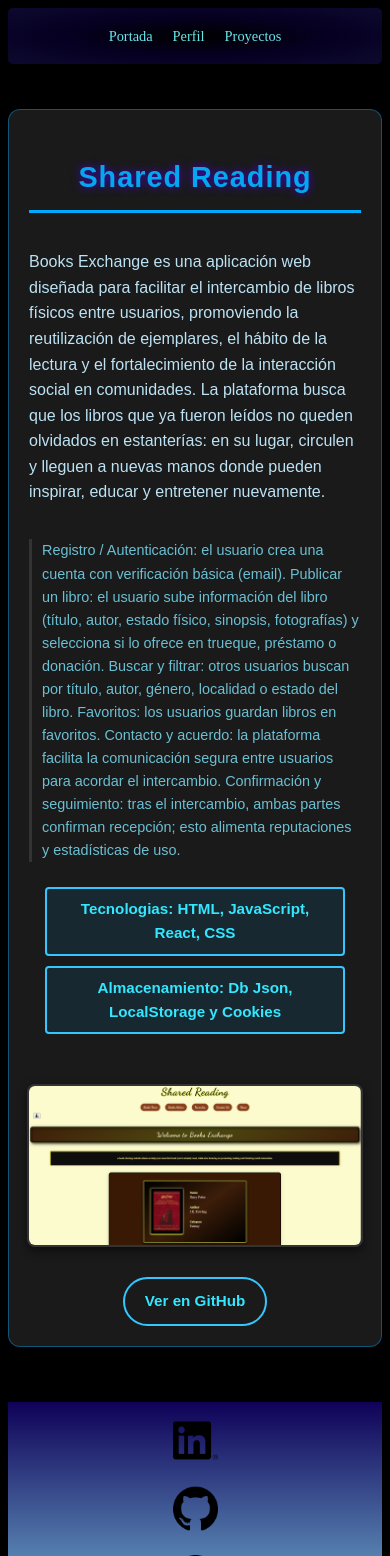
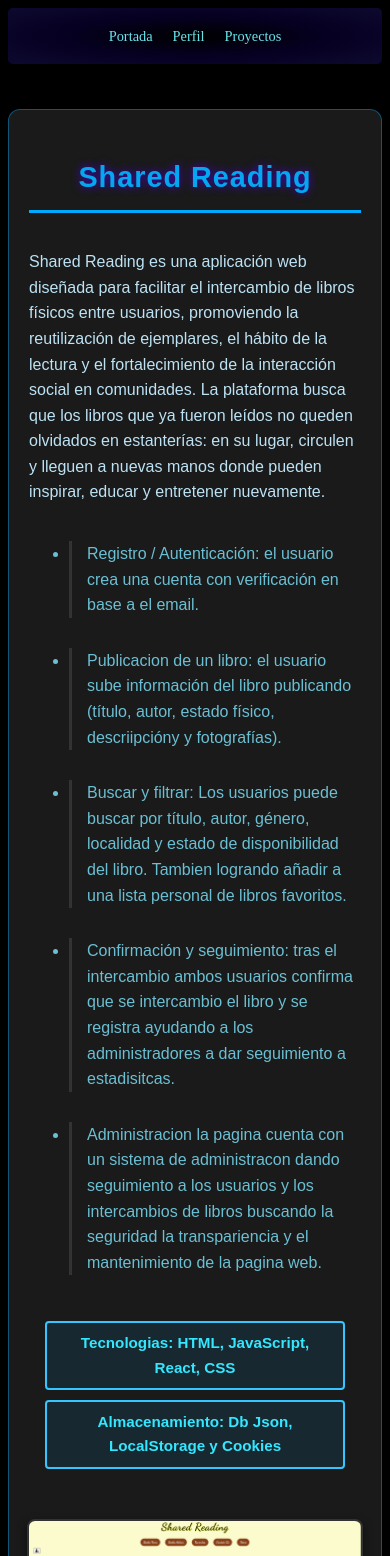
Before and after one commit to JuanDiegoCC02/portafolio, a React (Vite) app: page /portafolio/proyectosInfo/1 in a window 390 px wide. Shown: the top 1556 px of the page. Built offline with nearby package versions, Linux system fonts and the light colour scheme.

Commit message:
Updating CardInfoProyect NewStructure and add newInformation

```diff
--- a/src/components/CarrouselProyectosPage.jsx
+++ b/src/components/CarrouselProyectosPage.jsx
@@ -48,7 +48,7 @@ const cardsProyectos = [
   {
     src: homeBE,
     title: "Books Exchange",
-    desc: "Plataforma web para el intercambio de libros, donde los usuarios pueden publicar, buscar y encontrar libros conectando y compartiendo nuevas lecturas dando así un nuevo uso al libro.",
+    desc: "Shared Reading es una plataforma web de intercambio de libros construida con React que conecta a los amantes de la lectura. Siendo nuestro objetivo darle una nueva vida a esos libros que ya leíste, fomentando la lectura y promoviendo la interacción social entre los lectores a través de la cultura del compartir.",
      github: "https://github.com/JuanDiegoCC02/books-exchange.git",
      tecno: "HTML, JavaScript, React, CSS ",
      almace: "Db Json, LocalStorage y Cookies",
--- a/src/components/PortadaCarrouselProyectos.jsx
+++ b/src/components/PortadaCarrouselProyectos.jsx
@@ -7,7 +7,7 @@ import homeNA from "../imagenesNumbAstro/homeNA.PNG"
 function PortadaCarrouselProyectos() {
   const proyectos = [
     { src: homeNA, title: "Agenda Numb Astro", desc: "Aplicación tipo agenda para organizar rutinas y hábitos." },
-    { src: homeBE, title: "Books Exchange", desc: "Plataforma web para intercambio de libros entre usuarios." }
+    { src: homeBE, title: "Shared Reading ", desc: "Shared Reading es una plataforma web de intercambio de libros construida con React que conecta a los amantes de la lectura. Siendo nuestro objetivo darle una nueva vida a esos libros que ya leíste, fomentando la lectura y promoviendo la interacción social entre los lectores a través de la cultura del compartir." }
   ];
 
   const [index, setIndex] = useState(0);
--- a/src/components/ProyectoCardInfo.jsx
+++ b/src/components/ProyectoCardInfo.jsx
@@ -13,9 +13,18 @@ function ProyectoCardInfo() {
       title: "Numb Astro",
       infoPag:
         "Numb Astro es una aplicación web diseñada para ayudar a los usuarios a desarrollar y mantener nuevos hábitos en su vida cotidiana, combinando motivación, seguimiento visual y una experiencia temática inspirada en el espacio. La plataforma integra un mapa estelar interactivo y un sistema de recompensas (“loot”) que representan el progreso personal como si el usuario estuviera explorando su propio universo interior. Cada hábito cumplido equivale a una nueva estrella descubierta, y cada logro desbloqueado impulsa al usuario a avanzar hacia nuevas constelaciones. Esta dinámica convierte la creación de hábitos en una experiencia lúdica, visual y motivadora, donde el crecimiento personal se refleja como un viaje cósmico.",
-      descrp:
-        "Características principales: Temática galáctica y visual inmersiva: La interfaz simula una atmósfera espacial donde los hábitos, logros y rutinas se representan mediante elementos astrales, ofreciendo una experiencia envolvente. Mapa estelar y logros: El usuario puede visualizar su progreso a través de un mapa estelar interactivo, donde cada meta completada ilumina nuevas estrellas o planetas. Sistema de “loot” (recompensas): Por cada avance, el usuario obtiene recompensas simbólicas que refuerzan la constancia y el cumplimiento de objetivos. Gestión y moderación de usuarios: Incluye paneles de administración que permiten controlar registros, roles y actividades, garantizando un entorno ordenado y funcional. Privacidad y seguridad: Implementa validaciones, autenticación y control de acceso para proteger la información personal. Además, cuenta con términos y condiciones claros que regulan el uso responsable de la plataforma. Seguimiento y análisis gráfico: Los usuarios pueden visualizar su evolución mediante gráficos de rendimiento, facilitando el análisis de sus hábitos y el reconocimiento de sus logros.",
-      github: "https://github.com/JuanDiegoCC02/Agenda-Numb-Astro.git",
+
+      descrp1:
+        "Implementa Registro e Inicio de Sesión con validación de email, asegurando la autenticidad del usuario en este viaje cosmico.",
+      descrp2:
+        "El usuario define sus objetivos mediante un formulario de tareas (hábito a cumplir). Dispone de una agenda para registrar, administrar y hacer seguimiento de las tareas, permitiendo la actualización de estado o edición de la información.",
+      descrp3:
+        "El Mapa Estelar es la representación visual del progreso. Cada tarea completada (hábito positivo) se traduce en una nueva estrella o planeta iluminado, impulsando el avance hacia nuevas constelaciones.",
+      descrp4:
+        " Por cada avance significativo, el usuario desbloquea un botín de memorias o recompensas simbólicas. Este feedback positivo refuerza la constancia y la generación de hábitos seguros.",
+      descrp5:
+        "Administración para la pagina la cual cuenta con un sistema de administración dando seguimiento alos usuarios sus habitos y el compriso con estos ademas de brindar un constante mantenimiento y actualizaciones a la paginá web. ",
+
       tecno: "HTML, JavaScript, React, Css ",
       almace: "Db Json, LocalStorage, y Cookies",
     },
@@ -23,9 +32,18 @@ function ProyectoCardInfo() {
       src: homeBE,
       title: "Shared Reading",
       infoPag:
-        "Books Exchange es una aplicación web diseñada para facilitar el intercambio de libros físicos entre usuarios, promoviendo la reutilización de ejemplares, el hábito de la lectura y el fortalecimiento de la interacción social en comunidades. La plataforma busca que los libros que ya fueron leídos no queden olvidados en estanterías: en su lugar, circulen y lleguen a nuevas manos donde pueden inspirar, educar y entretener nuevamente.",
-      descrp:
-        "Registro / Autenticación: el usuario crea una cuenta con verificación básica (email). Publicar un libro: el usuario sube información del libro (título, autor, estado físico, sinopsis, fotografías) y selecciona si lo ofrece en trueque, préstamo o donación. Buscar y filtrar: otros usuarios buscan por título, autor, género, localidad o estado del libro. Favoritos: los usuarios guardan libros en favoritos. Contacto y acuerdo: la plataforma facilita la comunicación segura entre usuarios para acordar el intercambio. Confirmación y seguimiento: tras el intercambio, ambas partes confirman recepción; esto alimenta reputaciones y estadísticas de uso.",
+        "Shared Reading es una aplicación web diseñada para facilitar el intercambio de libros físicos entre usuarios, promoviendo la reutilización de ejemplares, el hábito de la lectura y el fortalecimiento de la interacción social en comunidades. La plataforma busca que los libros que ya fueron leídos no queden olvidados en estanterías: en su lugar, circulen y lleguen a nuevas manos donde pueden inspirar, educar y entretener nuevamente.",
+      descrp1:
+        "Registro / Autenticación: el usuario crea una cuenta con verificación en base a el email.",
+      descrp2:
+        "Publicacion de un libro: el usuario sube información del libro publicando (título, autor, estado físico, descriipcióny y fotografías).",
+      descrp3:
+        "Buscar y filtrar: Los usuarios puede buscar por título, autor, género, localidad y estado de disponibilidad del libro. Tambien logrando añadir a una lista personal de libros favoritos.",
+      descrp4:
+        " Confirmación y seguimiento: tras el intercambio ambos usuarios confirma que se intercambio el libro y se registra ayudando a los administradores a dar seguimiento a estadisitcas.",
+      descrp5:
+        "Administracion la pagina cuenta con un sistema de administracon dando seguimiento a los usuarios y los intercambios de libros buscando la seguridad la transpariencia y el mantenimiento de la pagina web. ",
+
       github: "https://github.com/JuanDiegoCC02/books-exchange.git",
       tecno: "HTML, JavaScript, React, CSS ",
       almace: "Db Json, LocalStorage y Cookies",
@@ -48,7 +66,15 @@ function ProyectoCardInfo() {
       <h2 className="titleInfoProyecto">{proyecto.title}</h2>
 
       <p className="detallePagInfoProyecto">{proyecto.infoPag}</p>
-      <p className="descInfoProyecto">{proyecto.descrp}</p>
+      <ul>
+        <li className="descrLi">{proyecto.descrp1} </li>
+        <li className="descrLi">{proyecto.descrp2}</li>
+        <li className="descrLi">{proyecto.descrp3}</li>
+        <li className="descrLi">{proyecto.descrp4}</li>
+        <li className="descrLi">{proyecto.descrp5}</li>
+      </ul>
+
+
       <ul className="UlProyectoInfo">
         <li className="LiProyectoInfo">Tecnologias: {proyecto.tecno}</li>
         <li className="LiProyectoInfo">Almacenamiento: {proyecto.almace}</li>
--- a/src/styles/portadaCardPerfil.css
+++ b/src/styles/portadaCardPerfil.css
@@ -9,8 +9,8 @@
 .FtPerfilPortada {
   margin-top: 15%;
   border-radius: 50%;
-  border: 6px solid #fcff31cb;
-  box-shadow: 0 4px 15px rgba(0, 0, 0, 0.25);
+  border: 6px solid hsla(197, 100%, 38%, 0.411);
+  box-shadow: 0 4px 15px rgb(0, 217, 255);
   transition: transform 0.3s ease-in-out;
   object-fit: cover;
   width: 150px;
--- a/src/styles/proyectoCardInfo.css
+++ b/src/styles/proyectoCardInfo.css
@@ -41,7 +41,7 @@
     margin-bottom: 25px;
 }
 
-.descInfoProyecto {
+.descrLi {
     font-size: 1rem;
     color: #75d2e9e5;
     line-height: 1.6;
--- a/src/styles/proyectosPagCarrousel.css
+++ b/src/styles/proyectosPagCarrousel.css
@@ -37,7 +37,7 @@
     background: rgba(0, 0, 0, 0.7);
     color: #00aaff;
     border: 2px solid #4401af;
-    padding: 6px 10px;
+    padding: 16px 20px;
     font-size: 20px;
     cursor: pointer;
     z-index: 10;
@@ -145,6 +145,7 @@
     gap: 40px;
     padding: 0 10px;
     margin-top: 15px;
+
 }
 
 .divButtonsCarrpuselProyectos .btnLeft,
@@ -166,7 +167,7 @@
 .divButtonsCarrpuselProyectos .btnLeft:hover,
 .divButtonsCarrpuselProyectos .btnRight:hover {
     background-color: #303030;
-    color: #f1ff70;
+    color: #fcff66;
     transform: translateY(-3px);
     box-shadow: 0 5px 15px rgba(0, 170, 255, 0.4);
 }
@@ -243,19 +244,5 @@
         font-size: 1em;
     }
 
-    .btnImgLeft,
-    .btnImgRight {
-        padding: 8px 10px;
-        font-size: 16px;
-        top: 40%;
-        transform: translateY(-40%);
-    }
 
-    .btnImgLeft {
-        left: 10px;
-    }
-
-    .btnImgRight {
-        right: 10px;
-    }
 }
```
